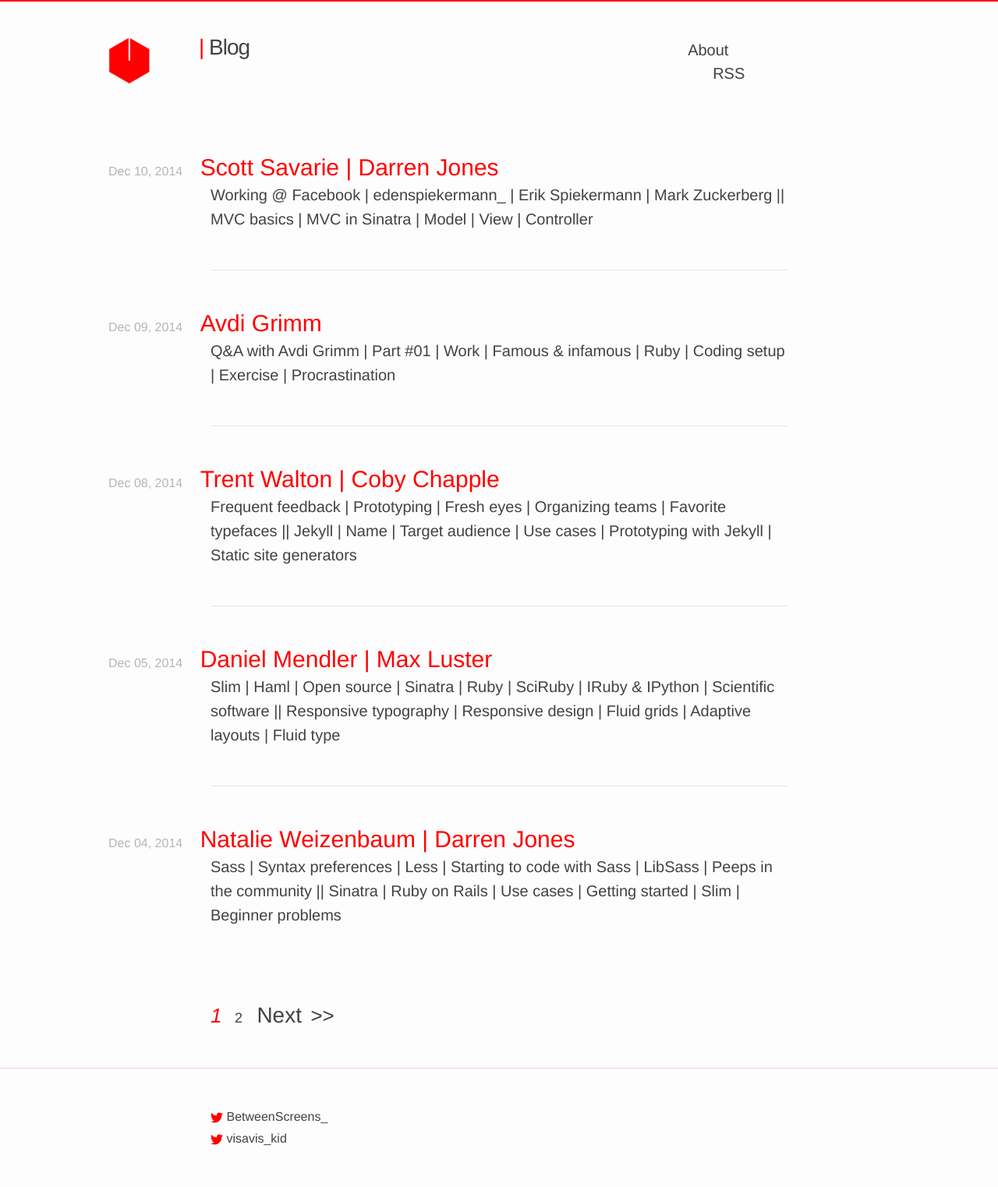
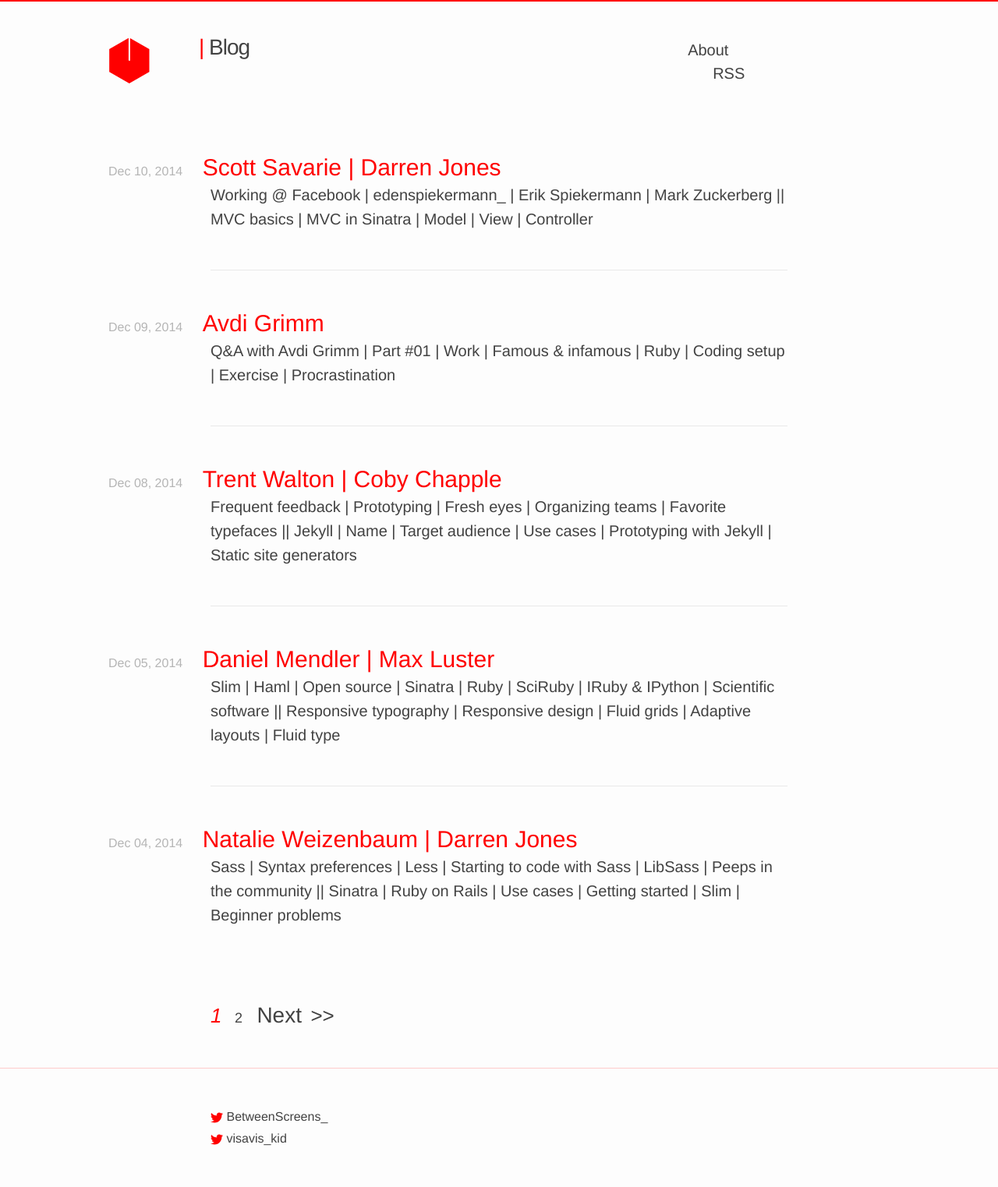
Before and after one commit to vis-kid/between_blog, a Jekyll site: the page built from index.html, in a window 1280 px wide. Shown: the whole page at 78% size. Built offline with Jekyll 4.4.1, drawn with Linux system fonts in a browser that asks for light colours; the list of posts is cut into pages by our own code.

Commit message:
Tweaks space for new formatted date

```diff
--- a/_sass/_layout.scss
+++ b/_sass/_layout.scss
@@ -210,7 +210,7 @@
 	@media (min-width: 1000px) {
     display: inline-block;
 	  margin-left: -131px;
-	  margin-right: 18px;
+	  margin-right: 21px;
   }
 }
 
```
